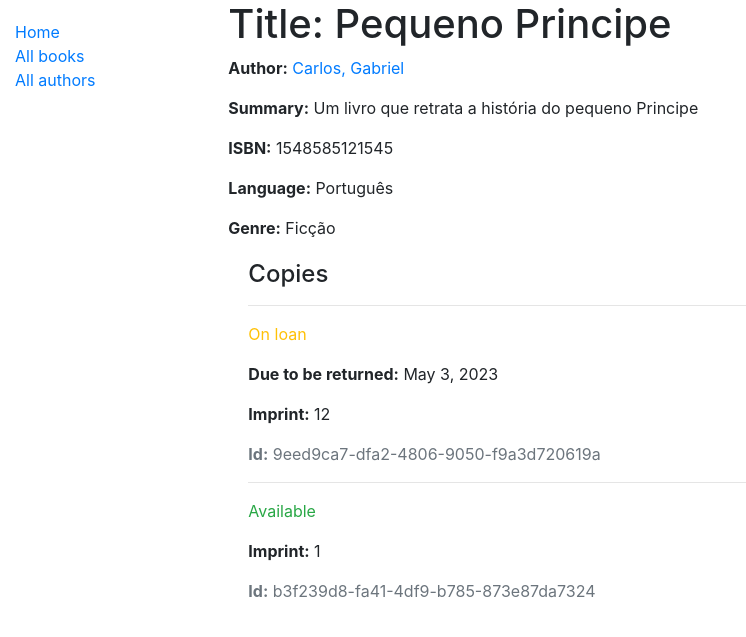
After one commit to CarlosG18/locallibrary_django, a Django app: template locallibrary/templates/catalog/book_detail.html in a window 1280 px wide. The commit adds this page. Shown: the top 637 px of the page, without its empty margins (0-746 px from the left). Run offline with Django 4.2, Linux system fonts and the light colour scheme; the template is opened without the code that fills it: values that come from a table or form of the project are taken from there, others are empty; data comes from the database, SQL or seed files in the repository; some libraries are stand-ins or nearby versions.

Commit message:
commit
add metade da parte 6

```diff
--- a/locallibrary/catalog/models.py
+++ b/locallibrary/catalog/models.py
@@ -24,7 +24,7 @@ class Book (models.Model):
         return self.title
 
     def get_absolute_url(self):
-        return reverse('book-detail', args=[str(self.id)])
+        return reverse('catalog:book_detail', args=[str(self.id)])
 
     def display_genre(self):
         return ', '.join(genre.name for genre in self.genre.all()[:3])
--- a/locallibrary/catalog/urls.py
+++ b/locallibrary/catalog/urls.py
@@ -4,8 +4,8 @@ from . import views
 app_name = "catalog"
 urlpatterns = [
   path("", views.index, name="index"),
-  path("books/", views.books, name="books"),
-  path("authors/", views.authors, name="authors"),
-  path("book/<int:id>/", views.book, name="book"),
-  path("author/<int:id>/", views.author, name="author"),
+  path("books/", views.BookListView.as_view(), name="books"),
+  path("authors/", views.AuthorListView.as_view(), name="authors"),
+  path("book/<int:pk>/", views.BookDetailView.as_view(), name="book_detail"),
+  path("author/<int:pk>/", views.AuthorDetailView.as_view(), name="author-detail"),
 ]
--- a/locallibrary/templates/base.html
+++ b/locallibrary/templates/base.html
@@ -16,8 +16,8 @@
       {% block sidebar %}
         <ul class="sidebar-nav">
           <li><a href="{% url 'catalog:index' %}">Home</a></li>
-          <li><a href="">All books</a></li>
-          <li><a href="">All authors</a></li>
+          <li><a href="{% url 'catalog:books' %}">All books</a></li>
+          <li><a href="{% url 'catalog:authors' %}">All authors</a></li>
         </ul>
      {% endblock %}
       </div>
--- /dev/null
+++ b/locallibrary/templates/catalog/author_detail.html
@@ -0,0 +1,5 @@
+{% extends '../base.html' %}
+
+{% block content%}
+<h1>{{ author.last_name }}</h1>
+{% endblock %}
--- /dev/null
+++ b/locallibrary/templates/catalog/book_detail.html
@@ -0,0 +1,25 @@
+{% extends "../base.html" %}
+
+{% block content %}
+  <h1>Title: {{ book.title }}</h1>
+
+  <p><strong>Author:</strong> <a href="{% url 'catalog:author-detail' book.author.pk %}">{{ book.author }}</a></p> <!-- author detail link not yet defined -->
+  <p><strong>Summary:</strong> {{ book.summary }}</p>
+  <p><strong>ISBN:</strong> {{ book.isbn }}</p>
+  <p><strong>Language:</strong> {{ book.language }}</p>
+  <p><strong>Genre:</strong> {% for genre in book.genre.all %} {{ genre }}{% if not forloop.last %}, {% endif %}{% endfor %}</p>
+
+  <div style="margin-left:20px;margin-top:20px">
+    <h4>Copies</h4>
+
+    {% for copy in book.bookunstance_set.all %}
+      <hr>
+      <p class="{% if copy.status == 'a' %}text-success{% elif copy.status == 'm' %}text-danger{% else %}text-warning{% endif %}">{{ copy.get_status_display }}</p>
+      {% if copy.status != 'a' %}
+        <p><strong>Due to be returned:</strong> {{copy.due_back}}</p>
+      {% endif %}
+      <p><strong>Imprint:</strong> {{copy.imprint}}</p>
+      <p class="text-muted"><strong>Id:</strong> {{copy.id}}</p>
+    {% endfor %}
+  </div>
+{% endblock %}
```
Also changed, not shown: locallibrary/catalog/views.py (+32 -8 lines), locallibrary/templates/catalog/authors.html (added, +16 -0 lines), locallibrary/templates/catalog/books.html (added, +16 -0 lines), README.md.
